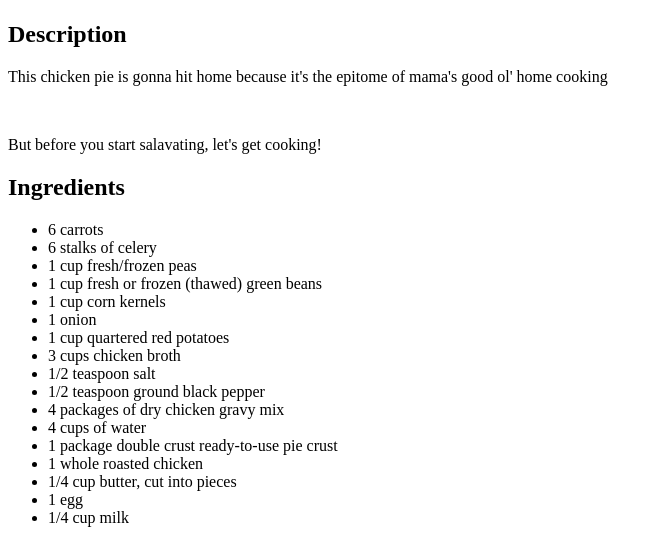
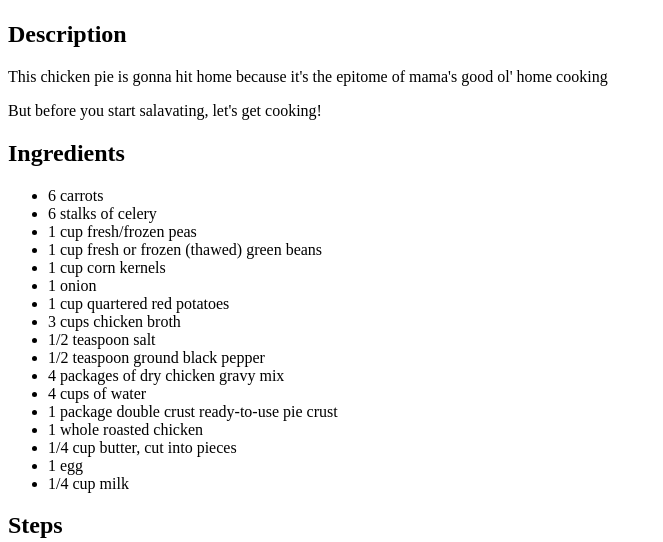
Before and after one commit to CurseOfMiquella/odin-recipes, a plain HTML site: page recipes/chicken-pie.html in a window 1280 px wide. Shown: the part 383-925 px from the top of the page, without its empty margins (0-663 px from the left). Drawn offline with Linux system fonts and the light colour scheme.

Commit message:
Remove <br> in line 12 of chicken-pie.html

```diff
--- a/recipes/chicken-pie.html
+++ b/recipes/chicken-pie.html
@@ -9,7 +9,7 @@
     <h1>Mama's Good Ol' Chicken Pie</h1>
     <img src="https://imagesvc.meredithcorp.io/v3/mm/image?url=https%3A%2F%2Fimages.media-allrecipes.com%2Fuserphotos%2F8148619.jpg&q=60&c=sc&poi=auto&orient=true&h=512" alt="a baked chicken pie">
     <h2>Description</h2>
-    <p>This chicken pie is gonna hit home because it's the epitome of mama's good ol' home cooking</p><br>
+    <p>This chicken pie is gonna hit home because it's the epitome of mama's good ol' home cooking</p>
     <p>But before you start salavating, let's get cooking!</p>
     <h2>Ingredients</h2>
     <ul>
```
